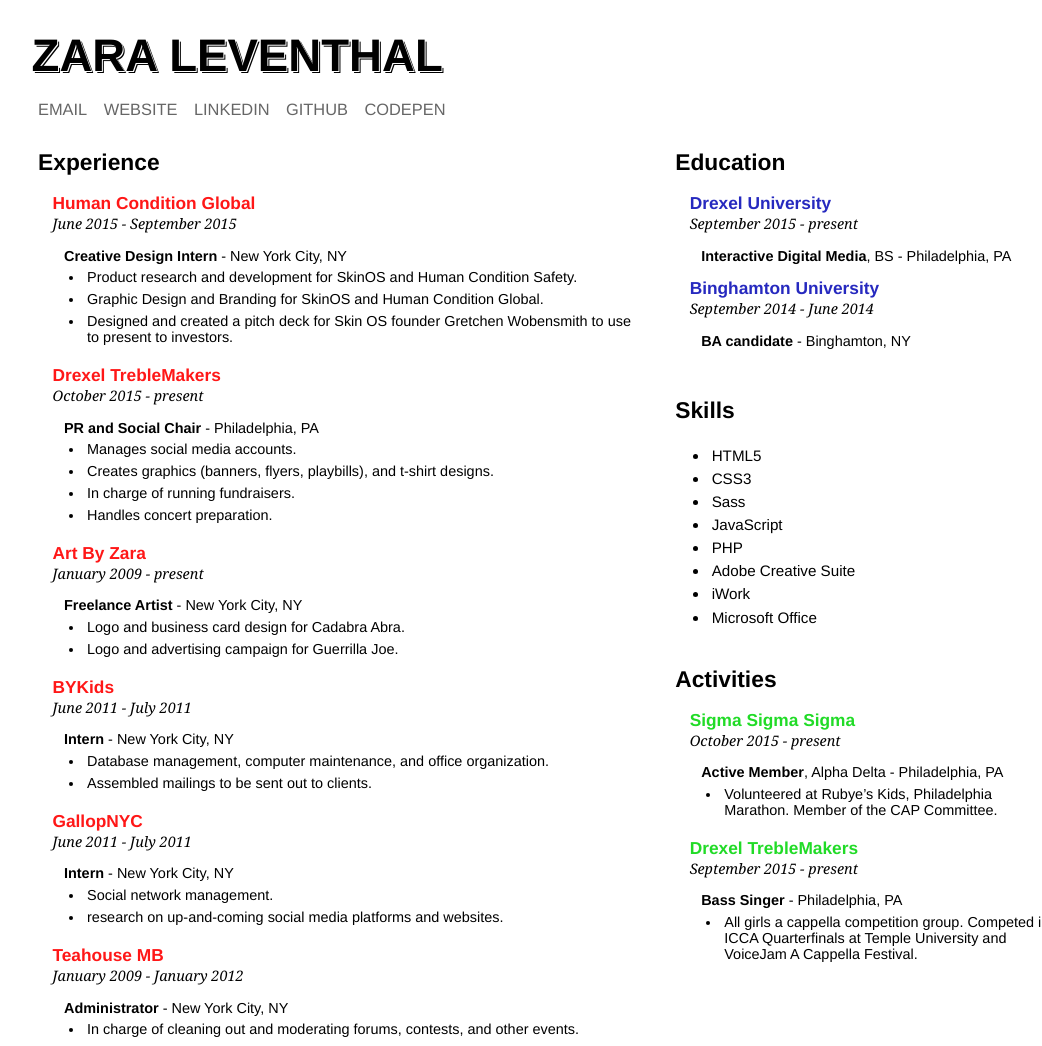
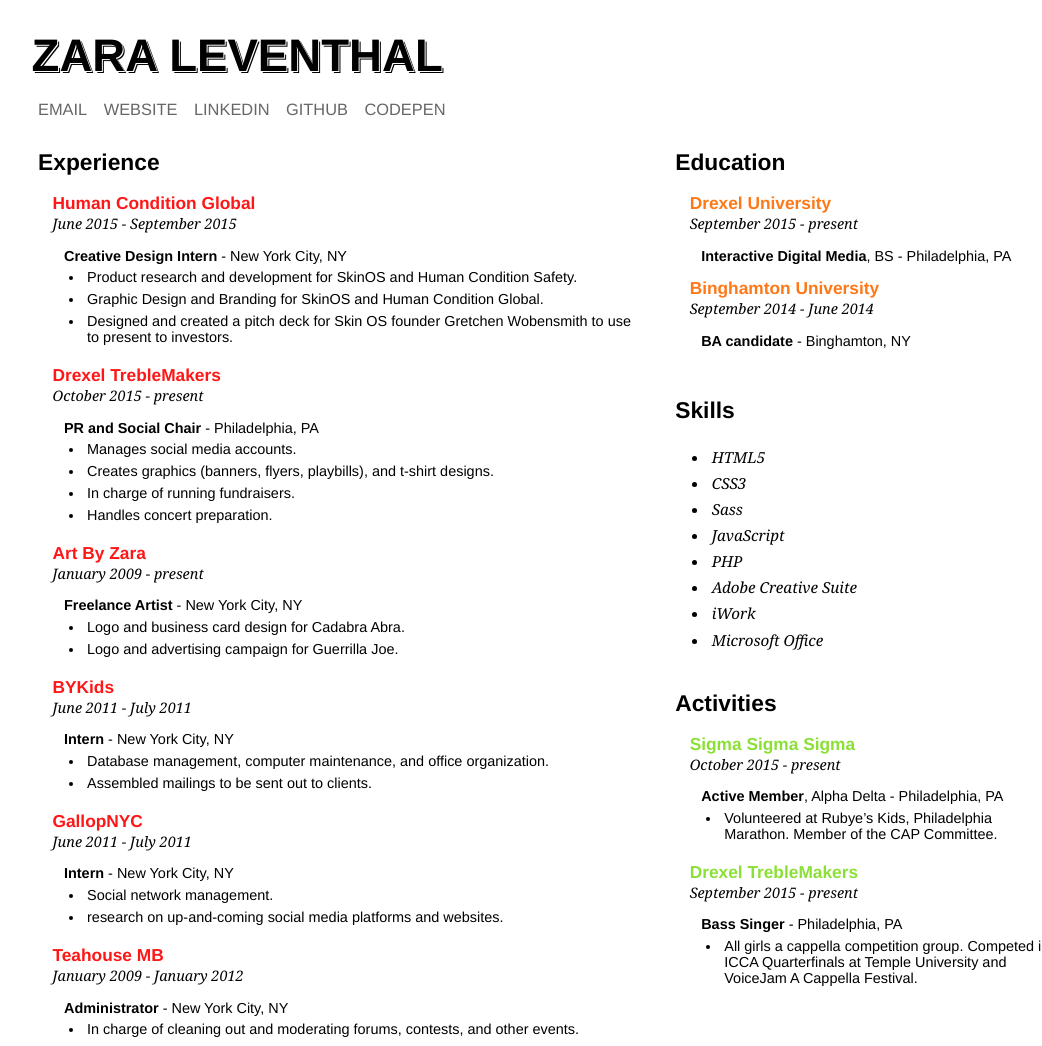
Before and after one commit to zaralev/responsive-resume, a plain HTML site: page index.html in a window 1280 px wide. Shown: the whole page, without its empty margins (90-1132 px from the left). Drawn offline with Linux system fonts and the light colour scheme.

Commit message:
Color and text change

```diff
--- a/css/style.css
+++ b/css/style.css
@@ -65,20 +65,20 @@ header {
   font-size: 1.2em; }
 
 .eduName a {
-  color: #2629BF; }
+  color: #FF7817; }
 
 .eduName a:hover {
-  color: #2662C9; }
+  color: #FF9C33; }
 
 .actName {
   font-weight: bold;
   font-size: 1.2em; }
 
 .actName a {
-  color: #21DB27; }
+  color: #8BE036; }
 
 .actName a:hover {
-  color: #75EB2D; }
+  color: #91FA5C; }
 
 .jobTitle {
   padding-left: 0.8em;
@@ -125,6 +125,10 @@ ul {
 li {
   padding: 0.2em; }
 
+.skills {
+  font-family: Georgia, serif;
+  font-style: italic; }
+
 .resumeContact ul {
   list-style-type: none;
   padding: 0.5em 0 2.4em 0;
--- a/index.html
+++ b/index.html
@@ -106,14 +106,14 @@
       <span class="headerTwo">Skills</span><br><br>
       <article>
         <ul>
-          <li>HTML5</li>
-          <li>CSS3</li>
-          <li>Sass</li>
-          <li>JavaScript</li>
-          <li>PHP</li>
-          <li>Adobe Creative Suite</li>
-          <li>iWork</li>
-          <li>Microsoft Office</li>
+          <li class="skills">HTML5</li>
+          <li class="skills">CSS3</li>
+          <li class="skills">Sass</li>
+          <li class="skills">JavaScript</li>
+          <li class="skills">PHP</li>
+          <li class="skills">Adobe Creative Suite</li>
+          <li class="skills">iWork</li>
+          <li class="skills">Microsoft Office</li>
         </ul>
       </article><br><br>
       <!-- ACTIVITIES -->
```
Also changed, not shown: 1 other file.
